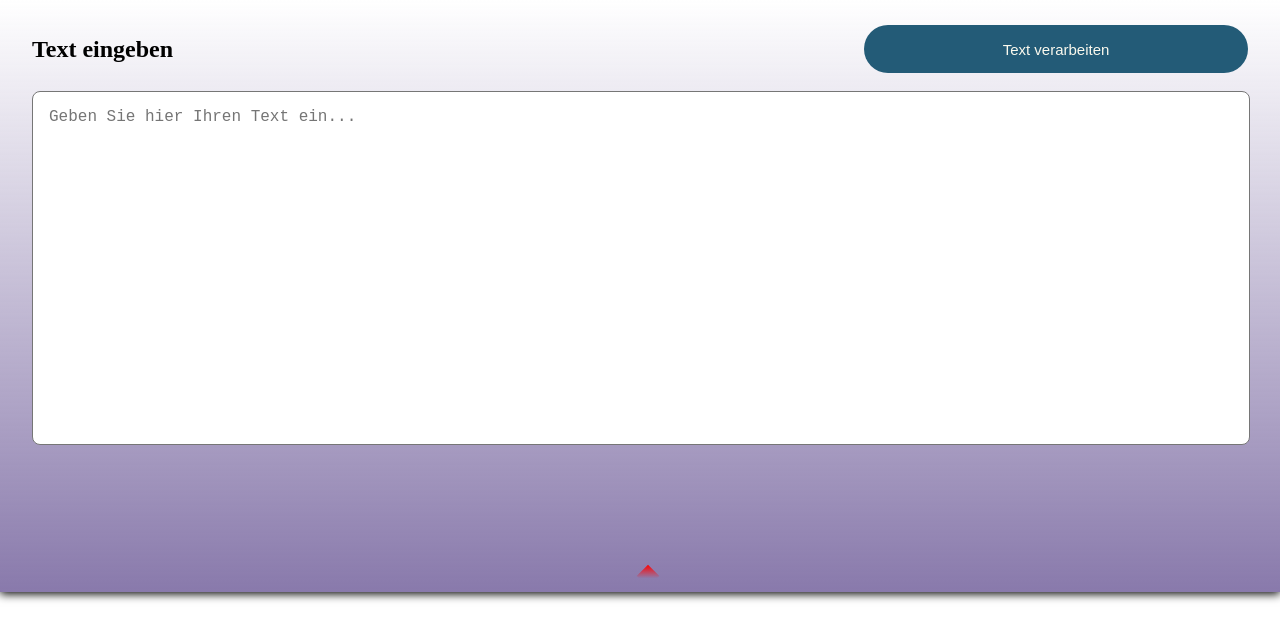
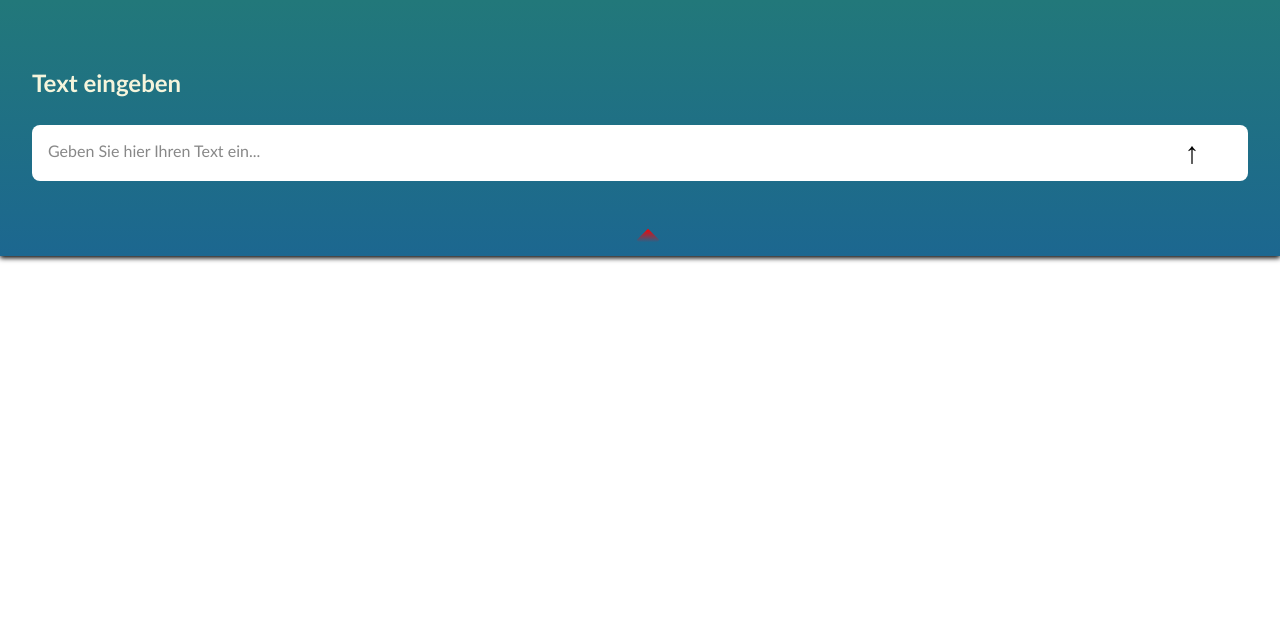
Before and after one commit to rezafattahie/wortBlink, an Angular app: page / in a window 1280 px wide. Shown: the top 640 px of the page. Built offline with nearby package versions, Linux system fonts and the light colour scheme.

Commit message:
show all modal tabs set modal position

```diff
--- a/src/app/components/card/card.component.scss
+++ b/src/app/components/card/card.component.scss
@@ -10,15 +10,13 @@
   z-index: 1000;
   padding: 1rem 2rem 2rem;
   position: absolute;
-  top: 50%;
-  left: 50%;
   width: 35%;
   height: 80%;
   background-color: #242b34;
-  color: #fff7de;
-  transform: translate(-50%, -50%);
+  color: #c0e1ff;
+
   border-radius: 2rem;
-  box-shadow: 1px 1px 5px #fff7de;
+  box-shadow: 1px 1px 5px #201b0c;
   animation: modal-card-toggle 0.1s;
 
   @keyframes modal-card-toggle {
@@ -62,7 +60,7 @@
   &__content {
     height: 90%;
     overflow: auto;
-    scrollbar-color: #242b34 transparent;
+    scrollbar-color: #5b5b5a  transparent;
     scrollbar-width: thin;
   }
 
--- a/src/app/components/card/card.component.ts
+++ b/src/app/components/card/card.component.ts
@@ -1,4 +1,4 @@
-import { Component, inject } from '@angular/core';
+import { Component, effect, inject, input, signal } from '@angular/core';
 
 import { CardService } from '../../services/card.service';
 import { NgTemplateOutlet } from '@angular/common';
@@ -16,6 +16,32 @@ export class CardComponent {
   visible = this.cardService.visible;
   title = this.cardService.title;
   data = this.cardService.data;
+  position = input<{
+    top: number;
+    left: number;
+    right: number;
+    bottom: number;
+  }>({
+    top: 0,
+    left: 0,
+    right: 0,
+    bottom: 0,
+  });
+  UpdatedPosition = signal<{
+    top: number;
+    left: number;
+    right: number;
+    bottom: number;
+  }>(this.position());
+
+  constructor() {
+    effect(
+      () => {
+        this.UpdatedPosition.set(this.position());
+      },
+      { allowSignalWrites: true }
+    );
+  }
 
   close() {
     this.cardService.hideCard();
--- a/src/app/components/sorce-input/sorce-input.component.html
+++ b/src/app/components/sorce-input/sorce-input.component.html
@@ -1,17 +1,21 @@
 <div class="source" [class.show]="showSource">
   <div class="source-header">
     <h2 class="source-header__title">Text eingeben</h2>
+  </div>
+  <div class="source-inputText-wrapper">
     <button class="source-header__button" (click)="onTextTransfere()">
-      Text verarbeiten
+      &UpArrow;
     </button>
-  </div>
 
-  <div class="source-content">
-    <textarea
-      [(ngModel)]="inputText"
-      class="source-inputText"
-      placeholder="Geben Sie hier Ihren Text ein..."
-    ></textarea>
+<div class="source-content">
+  <div
+    class="source-inputText"
+    contenteditable="true"
+    [innerText]="inputText"
+    (input)="onInputChange($event)"
+    placeholder="Geben Sie hier Ihren Text ein..."
+  ></div>
+</div>
   </div>
 
   <button
--- a/src/app/components/sorce-input/sorce-input.component.scss
+++ b/src/app/components/sorce-input/sorce-input.component.scss
@@ -4,16 +4,18 @@
   z-index: 100;
   display: flex;
   flex-direction: column;
-  height: 70vh;
+  height: auto;
+  min-height: 20vh;
   width: calc(100% - 4rem);
-  background: linear-gradient(0deg, #361c7196, #fff);
-  box-shadow: 0px 2px 9px;
-  padding: 1rem 2rem;
-  border-radius: 50%;
+  background: linear-gradient(0deg, #1c6790, #22787a);
+  box-shadow: 0px 2px 5px;
+  padding: 3rem 2rem;
+  border-radius: 20%;
   transition: transform 0.3s cubic-bezier(0.18, 0.89, 0.32, 1.28);
 
   &-header {
     display: flex;
+    color: beige;
     justify-content: space-between;
     align-items: center;
     margin-bottom: 0.5rem;
@@ -21,40 +23,51 @@
 
   &-content {
     width: 100%;
+    display: flex;
+    flex-direction: column;
+    gap: 0.5rem;
   }
 
-  &-inputText {
-    width: calc(100% - 2rem);
+  .source-inputText {
+    min-height: 1.5rem;
+    max-height: 50vh;
+    overflow-y: auto;
+    font-size: 16px;
+    padding: 1rem;
     border-radius: 0.5rem;
-    height: 40vh;
-    resize: none;
-    font-size: 16px;
-    margin-bottom: 10px;
-    padding: 1rem;
-    transition: box-shadow 0.5s;
+    background: white;
     outline: none;
+    white-space: pre-wrap;
+    word-break: break-word;
+  }
 
-    &:focus {
-      box-shadow: 0px 0px 5px #000000;
-      border: none;
-    }
+  .source-inputText:empty:before {
+    content: attr(placeholder);
+    color: #888;
   }
+}
+.source-inputText-wrapper {
+  position: relative;
+  width: 100%;
 }
 
 .source-header__button {
-  width: 30vw;
+  position: absolute;
+  bottom: 0.25rem;
+  right: 2rem;
+  width: 3rem;
   height: 3rem;
-  background-color: #235b77;
-  color: #faf9ee;
+  color: #000000;
   border: none;
-  padding: 1rem;
   border-radius: 2rem;
   cursor: pointer;
-  font-size: 15px;
-}
+  font-size: 30px;
+  background: transparent;
+  z-index: 200;
 
-.source-header__button:hover {
-  background-color: #17313e;
+  &:hover {
+    background: linear-gradient(0deg, #1c6790, #22787a);
+  }
 }
 
 .show {
--- a/src/app/components/sorce-input/sorce-input.component.ts
+++ b/src/app/components/sorce-input/sorce-input.component.ts
@@ -13,10 +13,16 @@ export class SorceInputComponent {
   showSource = true;
   @Output() text = new EventEmitter<string>();
 
+
+  onInputChange(event: Event) {
+  const target = event.target as HTMLElement;
+  this.inputText = target.innerText || '';
+}
   onTextTransfere() {
-    this.toggleSource()
-    this.text.emit(this.inputText);
-  }
+    this.toggleSource();
+    this.text.emit(this.inputText);   }
+
+
 
   toggleSource() {
     this.showSource = !this.showSource;
--- a/src/app/components/word-highlight/word-highlight.component.html
+++ b/src/app/components/word-highlight/word-highlight.component.html
@@ -1,39 +1,71 @@
 <div class="text-process">
-  @for (line of lines(); track $index) {
+  @for (line of lines(); track $index) { @if (line) {
   <div class="text-process__line">
     @for (word of line.words; track $index) {
-    <span class="text-process__word" (click)="onSelectWord(word)">{{
+    <span class="text-process__word" (click)="onSelectWord(word, $event)">{{
       word
     }}</span>
     }
   </div>
-  }
+  } }
 </div>
 
-<app-card>
+<app-card [position]="clickedPosition">
   <ng-template #cardTemplate let-result="result">
-    @if (result()?.translates?.[0]?.vocab?.data) {
-    <div>
-      ({{ result()?.translates?.[0]?.vocab?.data?.type ?? "not found" }})&nbsp;
-      {{ result()?.translates?.[0]?.vocab?.data?.title ?? "not found" }}
-      #############
-      {{result()?.translates?.[0]?.vocab?.data?.definitions?.[0]?.details ?? "not found"}}
-      <br />------------------------------------------ <br />
+    <div class="tabs">
+      <button
+        (click)="activeTab = 'translation'"
+        [class.active]="activeTab === 'translation'"
+      >
+        Translation
+      </button>
+      <button
+        (click)="activeTab = 'examples'"
+        [class.active]="activeTab === 'examples'"
+      >
+        Examples
+      </button>
+      <button
+        (click)="activeTab = 'phrases'"
+        [class.active]="activeTab === 'phrases'"
+      >
+        Phrases
+      </button>
+      <button
+        (click)="activeTab = 'daily'"
+        [class.active]="activeTab === 'daily'"
+      >
+        Daily
+      </button>
     </div>
-    <div>
-      {{ result()?.translates?.[0]?.vocab?.data?.definitions?.[0]?.title ?? "not found" }}
+    <div class="tab-content">
+      <!-- TRANSLATION -->
+      @if (activeTab === 'translation') { @for (t of result()?.translates; track
+      t) {
+      <p>{{ t.vocab.data.type }} - {{ t.vocab.data.title }}</p>
+      @for (def of t.vocab.data.definitions; track def) {
+      {{ def.title || "-" }}
+      <p>{{ def.details || "-" }}</p>
+      }
+      <hr />
+      } }
+
+      <!-- EXAMPLES -->
+      @if (activeTab === 'examples') { @for (ex of getAllExamples(result());
+      track ex) {
+      <p>{{ ex.de }}— {{ ex.fa }}</p>
+      } }
+
+      <!-- PHRASES -->
+      @if (activeTab === 'phrases') { @for (p of result()?.phrase; track p) {
+      <p>{{ p.de }}— {{ p.fa }}</p>
+      } }
+
+      <!-- DAILY -->
+      @if (activeTab === 'daily') { @for (d of result()?.daily; track d) {
+      <p>{{ d.de }}— {{ d.fa }}</p>
+      <small>{{ d.subcategoryDe }} / {{ d.subcategoryFa }}</small>
+      } }
     </div>
-    } @if (result()?.translates?.[1]?.vocab?.data) {
-    <div>
-      ({{ result()?.translates?.[1]?.vocab?.data?.type ?? "not found" }})&nbsp;
-      {{ result()?.translates?.[1]?.vocab?.data?.title ?? "not found" }}
-      #############
-      {{result()?.translates?.[1]?.vocab?.data?.definitions?.[1]?.details ?? "not found"}}
-      <br />------------------------------------------
-    </div>
-    <div>
-      {{ result()?.translates?.[1]?.vocab?.data?.definitions?.[1]?.title ?? "not found" }}
-    </div>
-    }
   </ng-template>
 </app-card>
--- a/src/app/components/word-highlight/word-highlight.component.scss
+++ b/src/app/components/word-highlight/word-highlight.component.scss
@@ -8,31 +8,54 @@
   &__line {
     text-align: justify;
     text-justify: inter-word;
-    padding: 0.3rem 0.5rem;
     border-radius: 0.1rem;
+    color: #103531;
     transition: background 0.3s;
 
-    &::after {
-      content: '';
-      display: inline-block;
-      width: 100%;
-    }
-
     &:hover {
-      background-color: #f2d9b9;
+      background-color: #e5eeff;
     }
   }
 
   &__word {
     cursor: pointer;
-    padding: 0.3rem 0.4rem;
+    padding: 0.2rem 0.5rem;
     display: inline-block;
     white-space: nowrap;
-    margin: 0 2px;
+    border-radius: 3px;
 
     &:hover {
-      background-color: #1a235f;
-      color: #f0f8ff;
+      background-color: #acc9fe;
+      color: black;
     }
   }
 }
+.tabs {
+  button {
+    background: transparent;
+    border: none;
+    color: antiquewhite;
+    width: 25%;
+    padding-bottom: 0.3rem;
+    cursor: pointer;
+    transition: padding 0.3s;
+
+    &:hover,
+    &.active {
+      padding-bottom: 1rem;
+    }
+
+    &:nth-child(1) {
+      border-bottom: 2px solid #ffd63a;
+    }
+    &:nth-child(2) {
+      border-bottom: 2px solid #efeeea;
+    }
+    &:nth-child(3) {
+      border-bottom: 2px solid #03a791;
+    }
+    &:nth-child(4) {
+      border-bottom: 2px solid #ff0b55;
+    }
+  }
+}
--- a/src/app/services/translate.service.ts
+++ b/src/app/services/translate.service.ts
@@ -40,7 +40,7 @@ export class TranslateService {
 
               return consVerb
                 ? this.getTranslation(consVerb, consVerb)
-                : this.getTranslation(vocab.slug, vocab.title);
+                : this.getTranslation(vocab.slug, vocab.slug);
             });
 
             forkJoin(vocabTranslations$).subscribe((translations) => {
--- a/src/app/signal-store/wordInfo.signal-store.ts
+++ b/src/app/signal-store/wordInfo.signal-store.ts
@@ -2,22 +2,10 @@ import { signal } from '@angular/core';
 import { ITranslate } from '../models/translate.interface';
 import { EndpointMap } from '../models/endpointMap.type';
 
-// export const wordInfoSignal = signal<{
-//   cons?: ICons;
-//   vocabs?: IVocab[];
-//   dailys?: IDaily[];
-//   phrases?: IPhrase[];
-//   translates: ITranslate[];
-// }>();
+export const wordInfoSignal = signal<WordInfoState>({
+  translates: [],
+});
 
-
-
-// state structure
 type WordInfoState = Partial<EndpointMap> & {
   translates: ITranslate[];
 };
-
-// signal
-export const wordInfoSignal = signal<WordInfoState>({
-  translates: []
-});
--- a/src/styles.scss
+++ b/src/styles.scss
@@ -1,4 +1,5 @@
 body {
     margin: 0;
     padding: 0;
+    font-family: 'Gill Sans', 'Gill Sans MT', Calibri, 'Trebuchet MS', sans-serif;
 }
```
Also changed, not shown: src/app/components/card/card.component.html (+12 -19 lines), src/app/components/word-highlight/word-highlight.component.ts (+44 -1 lines).
